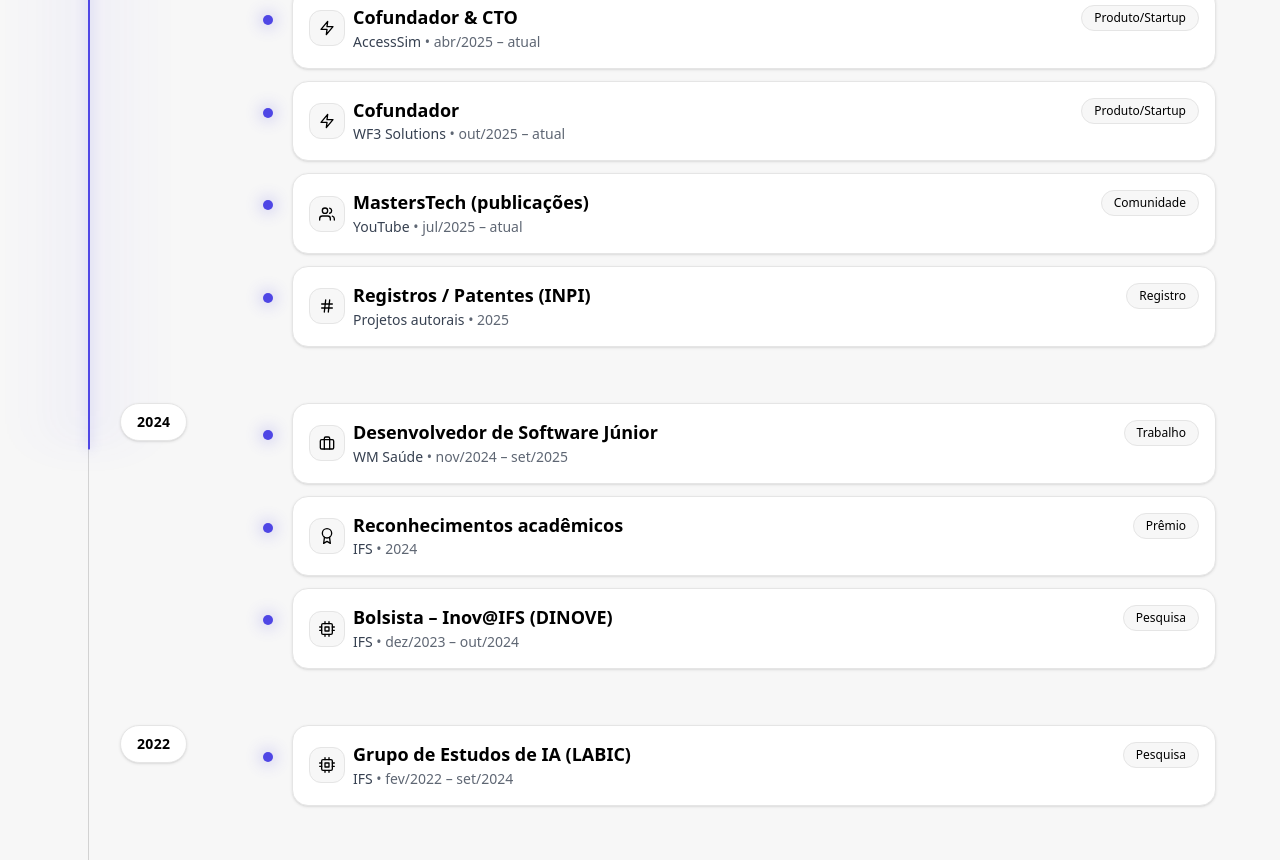
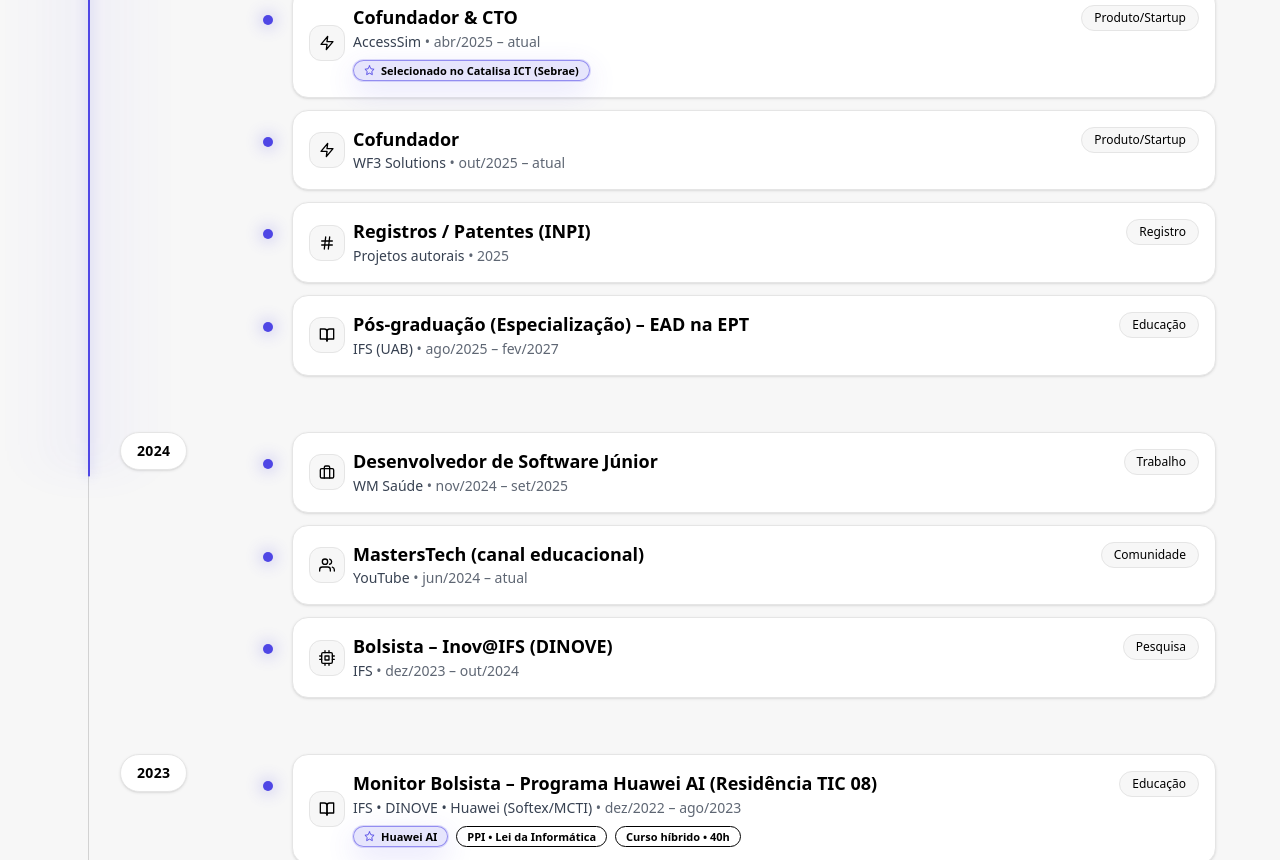
Before and after one commit to Jovinull/portfolio, a Next.js app: page / in a window 1280 px wide. Shown: the part 3140-4000 px from the top of the page. Built offline with nearby package versions, Linux system fonts and the light colour scheme; no server answers; a web font is replaced by a local one.

Commit message:
feat: badges de destaques e novas informações

```diff
--- a/app/components/timeline/TimelineItem.tsx
+++ b/app/components/timeline/TimelineItem.tsx
@@ -2,11 +2,20 @@
 
 import { useId, useState } from 'react';
 import { motion, useReducedMotion } from 'framer-motion';
-import type { TimelineEntry, TimelineEntryType } from '@/app/types/assets';
+import type { TimelineEntry, TimelineEntryType, TimelineBadge } from '@/app/types/assets';
 import TimelinePopover from './TimelinePopover';
 
 import type { IconType } from 'react-icons';
-import { FiAward, FiBookOpen, FiBriefcase, FiCpu, FiHash, FiUsers, FiZap } from 'react-icons/fi';
+import {
+  FiAward,
+  FiBookOpen,
+  FiBriefcase,
+  FiCpu,
+  FiHash,
+  FiUsers,
+  FiZap,
+  FiStar,
+} from 'react-icons/fi';
 
 const ICON_BY_TYPE: Record<TimelineEntryType, IconType> = {
   work: FiBriefcase,
@@ -30,9 +39,40 @@
   community: 'Comunidade',
 };
 
+function BadgePill({ badge }: { badge: TimelineBadge }) {
+  const isAccent = badge.tone === 'accent';
+
+  return (
+    <span
+      className="inline-flex items-center gap-1.5 rounded-full border px-2.5 py-1 text-[11px] font-semibold leading-none"
+      style={
+        isAccent
+          ? {
+              borderColor: 'color-mix(in srgb, var(--color-accent) 55%, transparent)',
+              background: 'color-mix(in srgb, var(--color-accent) 14%, transparent)',
+              boxShadow:
+                '0 0 0 1px color-mix(in srgb, var(--color-accent) 18%, transparent), 0 10px 30px color-mix(in srgb, var(--color-accent) 16%, transparent)',
+            }
+          : undefined
+      }
+    >
+      {isAccent ? (
+        <FiStar
+          aria-hidden="true"
+          className="shrink-0"
+          style={{ color: 'var(--color-accent)' }}
+        />
+      ) : null}
+      <span className="text-theme">{badge.label}</span>
+    </span>
+  );
+}
+
 export default function TimelineItem({ item }: { item: TimelineEntry }) {
   const reduced = useReducedMotion();
   const [open, setOpen] = useState(false);
+
+  // ✅ useId retorna string; serve como id do tooltip/popover
   const tooltipId = useId();
 
   const Icon = ICON_BY_TYPE[item.type];
@@ -47,7 +87,10 @@
     >
       {/* DOT no trilho */}
       <span className="absolute -left-8 top-6 grid h-4 w-4 place-items-center">
-        <span className="h-2.5 w-2.5 rounded-full" style={{ background: 'var(--color-accent)' }} />
+        <span
+          className="h-2.5 w-2.5 rounded-full"
+          style={{ background: 'var(--color-accent)' }}
+        />
         <span
           aria-hidden="true"
           className="absolute inset-0 rounded-full blur-sm"
@@ -62,7 +105,7 @@
         onMouseLeave={() => setOpen(false)}
         onFocus={() => setOpen(true)}
         onBlur={() => setOpen(false)}
-        onKeyDown={e => {
+        onKeyDown={(e) => {
           if (e.key === 'Escape') setOpen(false);
         }}
         whileHover={reduced ? undefined : { y: -3 }}
@@ -86,8 +129,18 @@
 
                 <p className="text-theme-secondary mt-0.5 text-sm">
                   {item.org ? item.org : '—'}
-                  {item.period ? <span className="opacity-80"> • {item.period}</span> : null}
+                  {item.period ? (
+                    <span className="opacity-80"> • {item.period}</span>
+                  ) : null}
                 </p>
+
+                {item.badges?.length ? (
+                  <div className="mt-2 flex flex-wrap gap-2">
+                    {item.badges.map((b) => (
+                      <BadgePill key={b.label} badge={b} />
+                    ))}
+                  </div>
+                ) : null}
               </div>
             </div>
           </div>
@@ -97,7 +150,7 @@
           </span>
         </div>
 
-        {/* sheen sutil no hover (efeito uau discreto) */}
+        {/* sheen sutil no hover */}
         <div
           aria-hidden="true"
           className="pointer-events-none absolute inset-0 rounded-2xl opacity-0 transition-opacity duration-300 group-hover:opacity-100"
--- a/app/components/timeline/TimelinePopover.tsx
+++ b/app/components/timeline/TimelinePopover.tsx
@@ -3,29 +3,37 @@
 import { AnimatePresence, motion, useReducedMotion } from 'framer-motion';
 import type { ReactNode } from 'react';
 import { useLayoutEffect, useRef, useState } from 'react';
+import { FiAward, FiCpu, FiShield, FiStar, FiZap } from 'react-icons/fi';
+import type { TimelineBadge } from '@/app/types/assets';
+
+function BadgeIcon({ icon }: { icon?: TimelineBadge['icon'] }) {
+  if (icon === 'cpu') return <FiCpu aria-hidden="true" className="h-4 w-4" />;
+  if (icon === 'shield') return <FiShield aria-hidden="true" className="h-4 w-4" />;
+  if (icon === 'award') return <FiAward aria-hidden="true" className="h-4 w-4" />;
+  if (icon === 'star') return <FiStar aria-hidden="true" className="h-4 w-4" />;
+  return <FiZap aria-hidden="true" className="h-4 w-4" />; // bolt/default
+}
 
 export default function TimelinePopover({
   id,
   open,
+  badges,
   children,
 }: {
   id: string;
   open: boolean;
+  badges?: TimelineBadge[];
   children: ReactNode;
 }) {
   const reduced = useReducedMotion();
   const ref = useRef<HTMLDivElement | null>(null);
-
-  // deslocamento horizontal pra manter dentro da viewport
   const [shiftX, setShiftX] = useState(0);
 
   useLayoutEffect(() => {
     if (!open) return;
 
-    // zera primeiro (importante pra medir a posição "real")
     setShiftX(0);
-
-    const padding = 12; // margem mínima da borda da tela
+    const padding = 12;
 
     const measure = () => {
       const el = ref.current;
@@ -35,32 +43,20 @@
       const vw = window.innerWidth;
 
       let dx = 0;
+      if (rect.right > vw - padding) dx = vw - padding - rect.right;
+      if (rect.left + dx < padding) dx += padding - (rect.left + dx);
 
-      // se passou do lado direito, puxa pra esquerda
-      if (rect.right > vw - padding) {
-        dx = (vw - padding) - rect.right; // negativo
-      }
-
-      // depois de aplicar dx, garante que não passe do lado esquerdo
-      if (rect.left + dx < padding) {
-        dx += padding - (rect.left + dx); // positivo
-      }
-
-      // evita re-render inútil
-      setShiftX(prev => (Math.abs(prev - dx) < 0.5 ? prev : dx));
+      setShiftX((prev) => (Math.abs(prev - dx) < 0.5 ? prev : dx));
     };
 
-    // mede depois do render/layout
     const raf = requestAnimationFrame(measure);
-
-    // re-clampa se a viewport mudar (resize/rotate)
     window.addEventListener('resize', measure);
 
     return () => {
       cancelAnimationFrame(raf);
       window.removeEventListener('resize', measure);
     };
-  }, [open, children]);
+  }, [open, children, badges]);
 
   return (
     <AnimatePresence>
@@ -79,9 +75,7 @@
           transition={{ duration: 0.18, ease: 'easeOut' }}
           className={[
             'absolute z-20',
-            // mobile: abaixo
             'left-0 top-full mt-2 w-full max-w-[calc(100vw-1.5rem)]',
-            // md+: do lado (mas agora clampado via shiftX)
             'md:left-full md:top-1/2 md:mt-0 md:ml-4 md:w-[360px] md:max-w-[calc(100vw-1.5rem)] md:-translate-y-1/2',
           ].join(' ')}
         >
@@ -91,8 +85,38 @@
               className="pointer-events-none absolute -top-24 left-1/2 h-48 w-48 -translate-x-1/2 rounded-full blur-3xl"
               style={{ background: 'var(--color-accent)', opacity: 0.12 }}
             />
-            <div className="relative text-sm text-theme-secondary leading-relaxed">
-              {children}
+
+            <div className="relative">
+              {!!badges?.length && (
+                <div className="mb-3 flex flex-wrap items-center gap-2">
+                  {badges.map((b) => {
+                    const isAccent = b.tone === 'accent';
+
+                    return (
+                      <span
+                        key={b.label}
+                        className="inline-flex items-center gap-2 rounded-full border px-2.5 py-1 text-xs font-semibold"
+                        style={{
+                          borderColor: isAccent
+                            ? 'color-mix(in srgb, var(--color-accent) 55%, var(--color-border))'
+                            : 'var(--color-border)',
+                          background: isAccent
+                            ? 'color-mix(in srgb, var(--color-accent) 16%, transparent)'
+                            : 'color-mix(in srgb, var(--color-bg-secondary) 55%, transparent)',
+                          color: 'var(--color-text)',
+                        }}
+                      >
+                        <span style={{ color: isAccent ? 'var(--color-accent)' : 'var(--color-text-secondary)' }}>
+                          <BadgeIcon icon={b.icon} />
+                        </span>
+                        <span className="leading-none">{b.label}</span>
+                      </span>
+                    );
+                  })}
+                </div>
+              )}
+
+              <div className="text-sm leading-relaxed text-theme-secondary">{children}</div>
             </div>
           </div>
         </motion.div>
--- a/assets/assets.ts
+++ b/assets/assets.ts
@@ -208,6 +208,9 @@
     type: 'startup',
     highlight: true,
     sort: 95,
+    badges: [
+      { label: 'Selecionado no Catalisa ICT (Sebrae)', tone: 'accent' },
+    ],
     description:
       'IA em Python + app React Native para automatizar análise de acessibilidade (NBR 9050) com foco em impacto real.',
   },
@@ -224,16 +227,16 @@
       'Entrega de produtos digitais com base sólida (RBAC, auditoria, LGPD) e integrações para negócios e setor público.',
   },
   {
-    id: 'masters-tech-publicacao-2025',
+    id: 'pos-ead-ept-2025',
     year: 2025,
-    title: 'MastersTech (publicações)',
-    org: 'YouTube',
-    period: 'jul/2025 – atual',
-    type: 'community',
+    title: 'Pós-graduação (Especialização) – EAD na EPT',
+    org: 'IFS (UAB)',
+    period: 'ago/2025 – fev/2027',
+    type: 'education',
     highlight: true,
-    sort: 80,
+    sort: 65,
     description:
-      'Videoaulas práticas com foco em programação e desenvolvimento — conteúdo pensado pra ser aplicável e direto.',
+      'Especialização Lato Sensu em Educação a Distância na Educação Profissional e Tecnológica (EPT).',
   },
   {
     id: 'patentes-2025',
@@ -246,6 +249,18 @@
     sort: 70,
     description:
       'Registros como Glicemy, Glicemy API e SignForest, além de histórico de patente/registro do CaptionEase.',
+  },
+  {
+    id: 'coorientador-tcc-unifal-2025',
+    year: 2025,
+    title: 'Coorientador de TCC (ESP32 & RFID)',
+    org: 'UNIFAL-MG',
+    period: 'ago/2025 – atual',
+    type: 'education',
+    highlight: false,
+    sort: 72,
+    description:
+      'Mentoria técnica: arquitetura IoT, integração ESP32+RFID, autenticação, criptografia e boas práticas.',
   },
 
   // 2024
@@ -262,13 +277,25 @@
       'Full-stack (AdonisJS v6 + Next.js + PostgreSQL), discovery com stakeholders e padronização (GitFlow/ESLint/Prettier).',
   },
   {
+    id: 'masterstech-youtube-2024',
+    year: 2024,
+    title: 'MastersTech (canal educacional)',
+    org: 'YouTube',
+    period: 'jun/2024 – atual',
+    type: 'community',
+    highlight: true,
+    sort: 85,
+    description:
+      'Canal iniciado em jun/2024; publicações a partir de jul/2025. Conteúdo prático de programação e desenvolvimento.',
+  },
+  {
     id: 'premios-ifs-2024',
     year: 2024,
     title: 'Reconhecimentos acadêmicos',
     org: 'IFS',
     period: '2024',
     type: 'award',
-    highlight: true,
+    highlight: false,
     sort: 80,
     description:
       'Premiações em eventos científicos: Melhor Artigo (SEMEXT/IFS) e Segundo Melhor Artigo (SNCT/IFS).',
@@ -314,14 +341,19 @@
   {
     id: 'monitor-ia-2023',
     year: 2023,
-    title: 'Monitor Bolsista – Capacitação em IA (Residência TIC 08)',
-    org: 'IFS',
+    title: 'Monitor Bolsista – Programa Huawei AI (Residência TIC 08)',
+    org: 'IFS • DINOVE • Huawei (Softex/MCTI)',
     period: 'dez/2022 – ago/2023',
     type: 'education',
-    highlight: false,
-    sort: 50,
+    highlight: true,
+    sort: 58,
+    badges: [
+      { label: 'Huawei AI', tone: 'accent', icon: 'cpu' },
+      { label: 'PPI • Lei da Informática', tone: 'neutral', icon: 'shield' },
+      { label: 'Curso híbrido • 40h', tone: 'neutral', icon: 'bolt' },
+    ],
     description:
-      'Aulas de Python, materiais e atividades práticas em IA, com suporte pedagógico e técnico.',
+      'Atuação na capacitação em IA para a comunidade sergipana, em programa institucional com Huawei (parcerias Softex/MCTI). Apoio pedagógico e técnico em Python/IA, materiais, atividades práticas e orientação aos alunos.',
   },
   {
     id: 'publicacao-2023',
@@ -370,7 +402,7 @@
     org: 'IFS',
     period: 'jul/2021 – set/2024',
     type: 'research',
-    highlight: true,
+    highlight: false,
     sort: 70,
     description:
       'Projetos de pesquisa e extensão: ML, redes neurais e aplicações em sistemas embarcados (IoT/ESP32).',
```
Also changed, not shown: app/types/assets.d.ts (+11 -15 lines).
